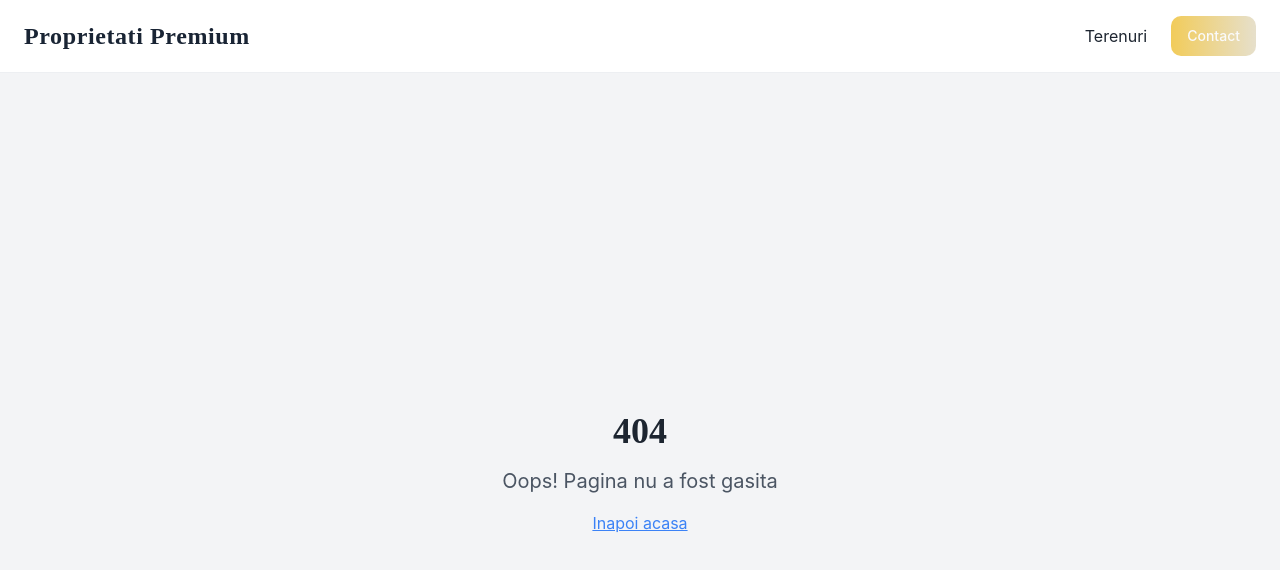
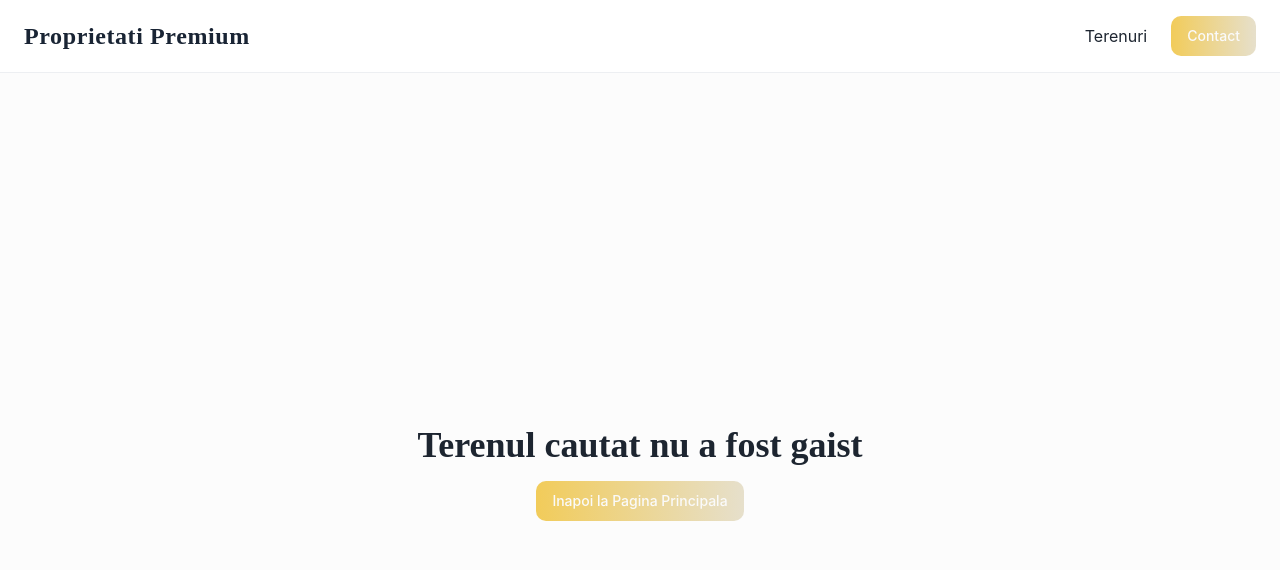
Before and after one commit to razvan286/premium-imobiliare, a React (Vite) app: page /terenuri/1 in a window 1280 px wide. Before the commit this address had no page. Shown: the top 570 px of the page. Built offline with nearby package versions, Linux system fonts and the light colour scheme.

Commit message:
publish landplot detail page

```diff
--- a/src/App.tsx
+++ b/src/App.tsx
@@ -8,6 +8,7 @@ import Index from "@/pages";
 import NotFound from "@/pages/NotFound";
 import ApartmentDetail from "@/pages/ApartmentDetail";
 import NavBar from "./components/NavBar";
+import LandPlotDetail from "./pages/LandPlotDetail";
 
 function App() {
   const [count, setCount] = useState(0);
@@ -20,7 +21,8 @@ function App() {
         <NavBar />
         <Routes>
           <Route path="/" element={<Index />} />
-          <Route path="/apartment/:id" element={<ApartmentDetail />} />
+          <Route path="/apartamente/:id" element={<ApartmentDetail />} />
+          <Route path="/terenuri/:id" element={<LandPlotDetail />} />
           {/* ADD ALL CUSTOM ROUTES ABOVE THE CATCH-ALL "*" ROUTE */}
           <Route path="*" element={<NotFound />} />
         </Routes>
--- a/src/pages/LandPlotDetails.tsx
+++ b/src/pages/LandPlotDetail.tsx
@@ -20,6 +20,8 @@ const LandPlotDetail = () => {
       </div>
     );
   }
+
+  return <div>{landPlot.title}</div>;
 };
 
 export default LandPlotDetail;
```
